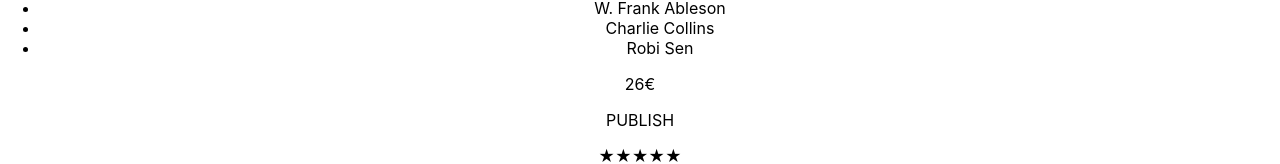
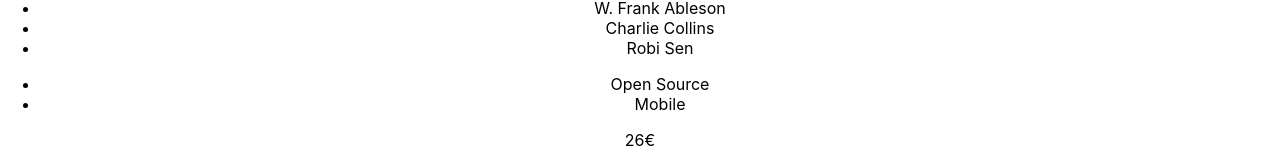
Before and after one commit to JoaoVitorFigueiredo/colareseditora, a React (Create React App) app: page / in a window 1280 px wide. Shown: the part 438-602 px from the top of the page. Built offline with nearby package versions, Linux system fonts and the light colour scheme; data requests are answered from the project's data file; some icons are missing.

Commit message:
categorias no bookthumbnail

```diff
--- a/src/Components/book-thumbnail.js
+++ b/src/Components/book-thumbnail.js
@@ -7,6 +7,7 @@ export function BookThumbnail(props){
             <Link to={`/book/${props.book.id}`}><img src={props.book.thumbnailUrl}></img></Link>
             <p>{props.book.title}</p>
             <ul>{props.book.authors.map(author => <li>{author}</li>)}</ul>
+            <ul>{props.book.categories.map(category => <li>{category}</li>)}</ul>
             <p>{props.book.price}€</p>
             <p>{props.book.status}</p>
             <p>{"★".repeat(props.book.score)}</p>
```
